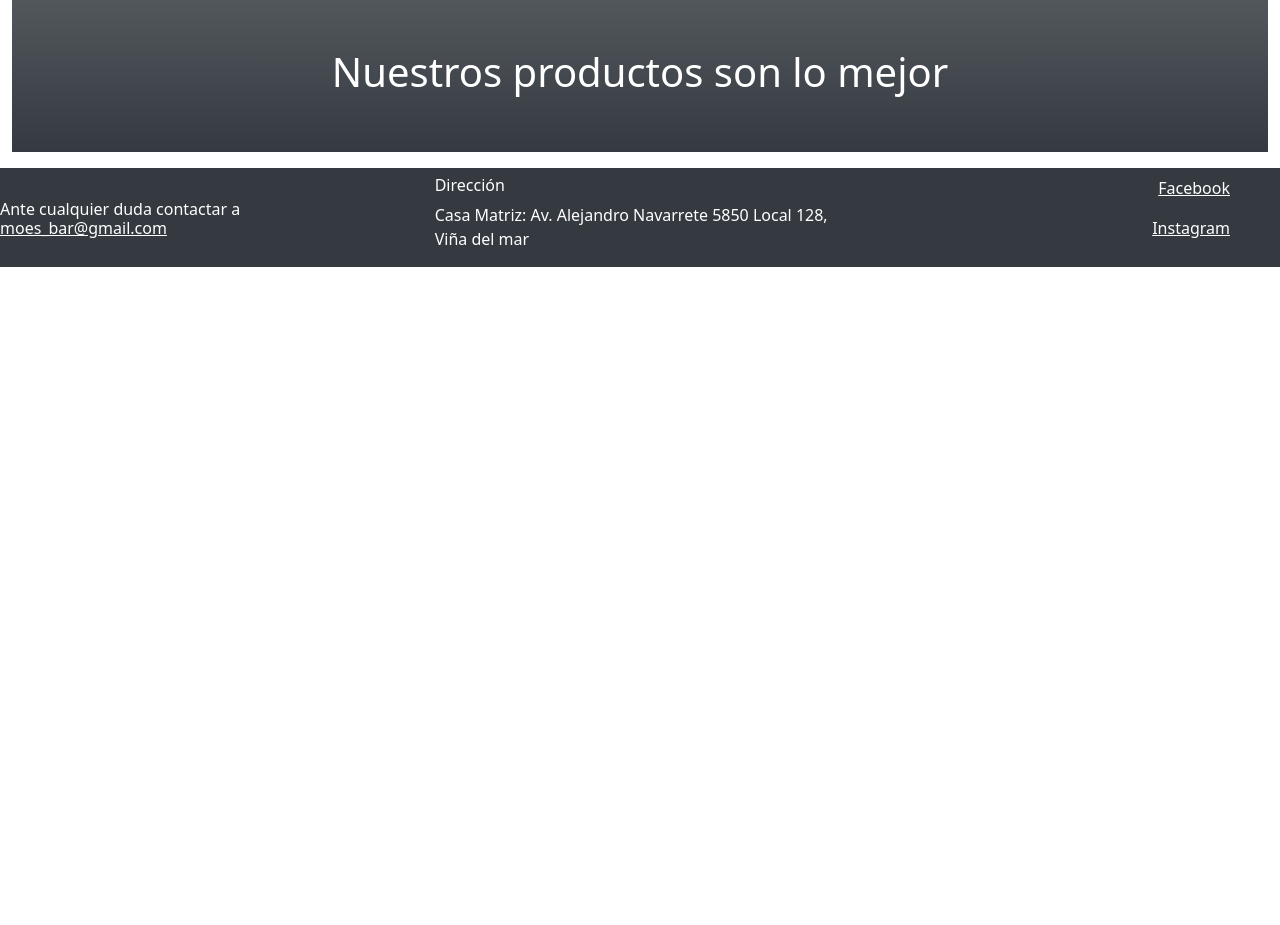
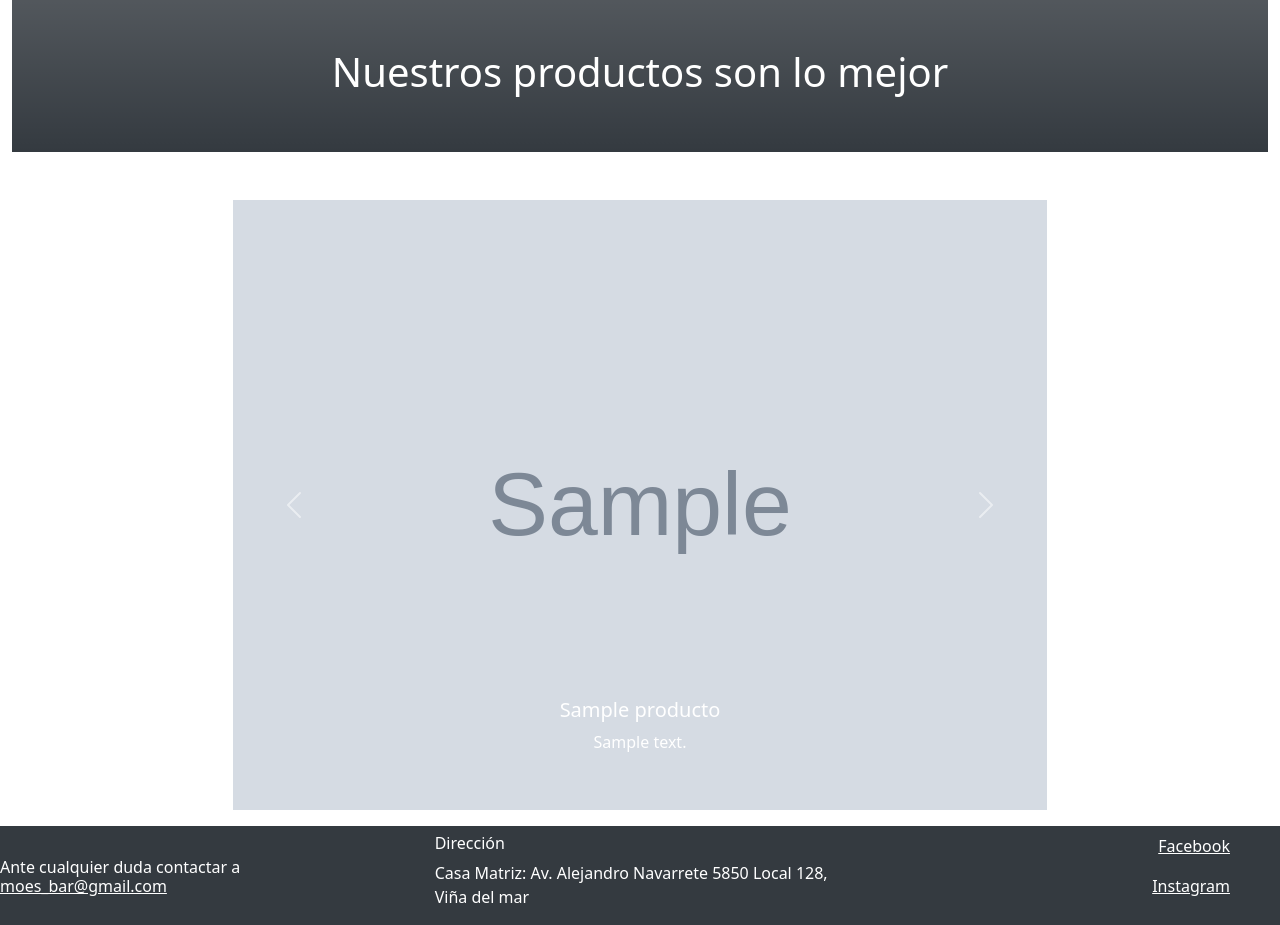
Before and after one commit to FelipeSilvaR/Bar-Moes, a Django app: page / in a window 1280 px wide. Shown: the part 102-1027 px from the top of the page. Before the commit the page ends 369 px from the top, so only its background shows below. Run offline with Django 3.2, Linux system fonts and the light colour scheme; tables that the repository leaves empty hold one stand-in row (values such as "Sample post"); grey boxes marked "Sample" are stand-in pictures; some libraries are stand-ins or nearby versions.

Commit message:
Agregar interfaz interior de producto
Agregar la visualizacion de producto
Agregar ckeditor como editor enriquecido
Agregar almacenamiento de imagenes en el server

```diff
--- a/web_moes/core/templates/index.html
+++ b/web_moes/core/templates/index.html
@@ -4,12 +4,32 @@
     <section class="bg-dark p-5 bg-gradient text-center text-white">
         <h1>{{titulo}}</h1>
     </section>
-        <section>
-            <ul>
+    <section class="container-fluid">
+        <div class="row mt-5">
+            <div class="col-lg-8 col-md-6 col-sm-12 mx-auto">
+                <div id="carouselExampleCaptions" class="carousel slide" data-ride="carousel">
+                    <div class="carousel-inner">
                     {% for p in productos %}
-                    <li><span>{{p.nombre}}</span> <span class="text-warning">{{p.precio}}</span></li>
+                        <div class="carousel-item {% if forloop.counter == 1 %} active {% endif %}">
+                            <img src="{{p.imagen.url}}" class="d-block w-100" alt="...">
+                            <div class="carousel-caption d-none d-md-block">
+                                <h5>{{p.titulo}}</h5>
+                                <p>{{p.descripcion | safe}}</p>
+                            </div>
+                        </div>
                     {% endfor %}
-            </ul>
+                    </div>
+                    <a class="carousel-control-prev" href="#carouselExampleCaptions" role="button" data-slide="prev">
+                        <span class="carousel-control-prev-icon" aria-hidden="true"></span>
+                        <span class="visually-hidden">Previous</span>
+                    </a>
+                    <a class="carousel-control-next" href="#carouselExampleCaptions" role="button" data-slide="next">
+                        <span class="carousel-control-next-icon" aria-hidden="true"></span>
+                        <span class="visually-hidden">Next</span>
+                    </a>
+                </div>
+            </div>
+        </div>
     </section>
 </main>
 {% endblock %}
--- a/web_moes/core/views.py
+++ b/web_moes/core/views.py
@@ -1,8 +1,9 @@
 from django.shortcuts import render, HttpResponse
-
+from productos.models import Producto
 # Create your views here.
 def home(request):
-    return render(request, "index.html", {'titulo': 'Nuestros productos son lo mejor'})
+    productos = Producto.objects.filter(estaEnOferta=True)
+    return render(request, "index.html", {'titulo': 'Nuestros productos son lo mejor','productos':productos})
 
 def contacto(request):
     return render(request, "contacto.html")
--- a/web_moes/productos/models.py
+++ b/web_moes/productos/models.py
@@ -1,10 +1,10 @@
 from django.db import models
-
+from ckeditor.fields import RichTextField
 # Create your models here.
 class Producto(models.Model):
     titulo = models.CharField(max_length=50, verbose_name="Titutlo del producto")
-    descripcion = models.TextField(verbose_name="Detalle del producto")
-    imagen = models.URLField(max_length=200, verbose_name="Url de la imagen")
+    descripcion = RichTextField(verbose_name="Detalle del producto")
+    imagen = models.ImageField(upload_to='productos', verbose_name="Imagen del producto")
     precio = models.IntegerField(verbose_name="Precio del producto")
     estaEnOferta = models.BooleanField(verbose_name="Esta en oferta?", default=False)
     created = models.DateTimeField(auto_now_add=True, verbose_name="Fecha de creación")
--- a/web_moes/productos/templates/productos.html
+++ b/web_moes/productos/templates/productos.html
@@ -25,14 +25,15 @@
                     {% endif %}
                     </div>
                     <div class="card-body text-center">
-                        <img src="{{p.imagen}}" class="img-producto">
+                        <img src="{{p.imagen.url}}" class="img-producto">
                     </div>
                     <div class="card-footer">
                     {% if p.estaEnOferta %}
-                        <span class="precio-oferta">$ {{p.precio | intcomma}}.-</span><span class="precio-anterior">      $ {{p.precio | intcomma}}.-</span>
+                        <span class="precio-oferta pr-3">$ {{p.precio | intcomma}}.-</span><span class="precio-anterior">      $ {{p.precio | intcomma}}.-</span>
                     {% else %}
                         <span>$ {{p.precio | intcomma}}.-</span>
                     {% endif %}
+                        <a href="{% url 'producto' p.id %}">Ver</a>
                     </div>
                 </div>
             </div>
--- a/web_moes/productos/urls.py
+++ b/web_moes/productos/urls.py
@@ -4,4 +4,5 @@ from . import views
 
 urlpatterns = [
     path('', views.verProductos, name="productos"),
+    path('producto/<int:prod_id>', views.detalleProducto, name="producto"),
 ]
--- a/web_moes/web_moes/settings.py
+++ b/web_moes/web_moes/settings.py
@@ -40,6 +40,7 @@ INSTALLED_APPS = [
     'django.contrib.humanize',
     'core',
     'productos',
+    'ckeditor',
 ]
 
 MIDDLEWARE = [
@@ -121,3 +122,6 @@ USE_TZ = True
 # https://docs.djangoproject.com/en/3.1/howto/static-files/
 
 STATIC_URL = '/static/'
+import os
+MEDIA_URL = '/media/'
+MEDIA_ROOT = os.path.join(BASE_DIR, 'media')
--- a/web_moes/web_moes/urls.py
+++ b/web_moes/web_moes/urls.py
@@ -15,9 +15,13 @@ Including another URLconf
 """
 from django.contrib import admin
 from django.urls import path,include
-
+from django.conf import settings
 urlpatterns = [
     path('admin/', admin.site.urls),
     path('',include("core.urls")),
     path('productos/', include('productos.urls'))
 ]
+
+if settings.DEBUG:
+    from django.conf.urls.static import static
+    urlpatterns+=static(settings.MEDIA_URL, document_root=settings.MEDIA_ROOT)
```
Also changed, not shown: web_moes/core/static/css/style.css (+10 -40 lines), web_moes/productos/templates/ver_producto.html (added, +43 -0 lines), web_moes/productos/views.py (+6 -1 lines), web_moes/media/productos/chorrilana_-_copia.jpg (added), web_moes/media/productos/churrasco.jpg (added), web_moes/media/productos/cocacola.jpg (added), web_moes/media/productos/completo.jpg (added), web_moes/media/productos/duff.jpg (added), web_moes/media/productos/llamarada_moe.jpg (added), web_moes/media/productos/pollo.jpg (added), web_moes/productos/migrations/0002_auto_20201110_1948.py (added), web_moes/productos/migrations/0003_auto_20201110_2119.py (added). Lines whose indentation alone changed are shown as unchanged.
